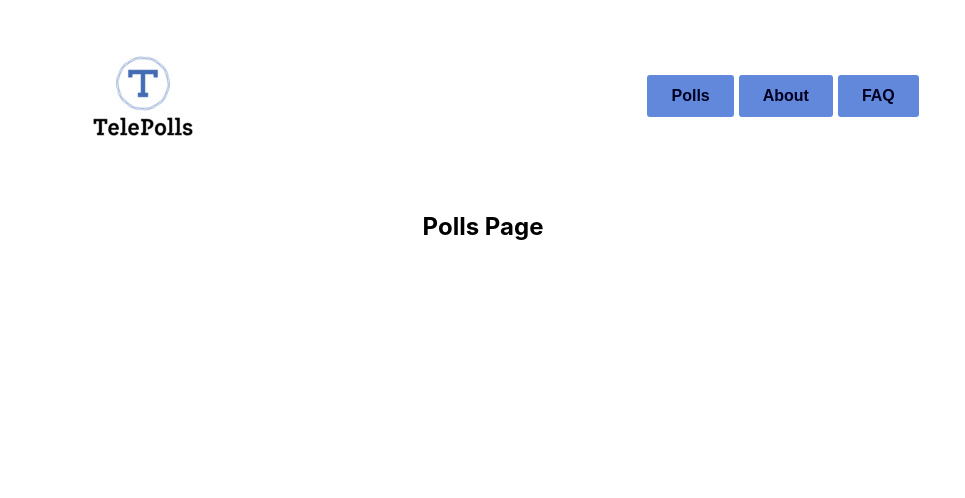
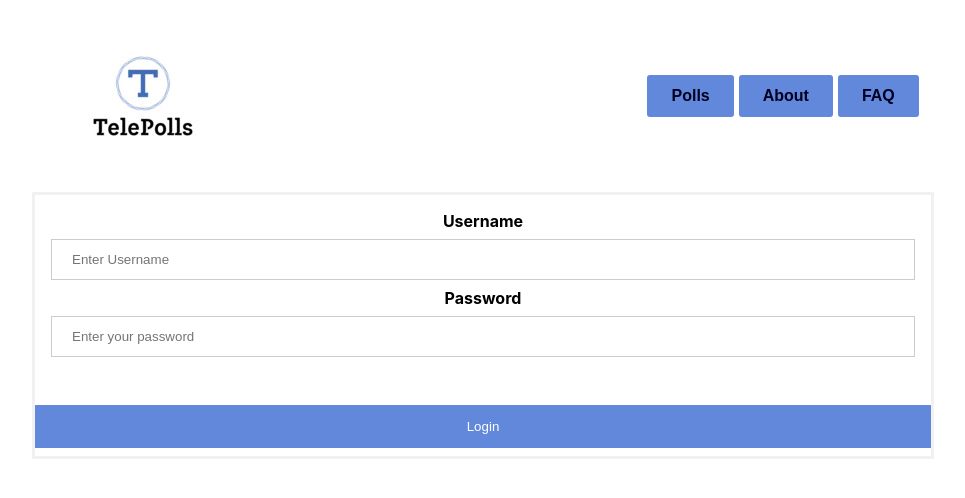
Before and after one commit to yanivholder/WWW_DATA_HW4, a React (Create React App) app in the folder react-app/: page / in a window 1280 px wide. Shown: the top 498 px of the page, without its empty margins (157-1122 px from the left). Built offline with nearby package versions, Linux system fonts and the light colour scheme.

Commit message:
Added Polls page and user login

```diff
--- a/react-app/src/App.css
+++ b/react-app/src/App.css
@@ -32,3 +32,100 @@
   line-height: 1.15;
   font-size: 16px;
 }
+
+.popup-box {
+  position: fixed;
+  background: #00000050;
+  width: 100%;
+  height: 100vh;
+  top: 0;
+  left: 0;
+}
+
+.box {
+  position: relative;
+  width: 70%;
+  margin: 0 auto;
+  height: auto;
+  max-height: 70vh;
+  margin-top: calc(100vh - 85vh - 20px);
+  background: #fff;
+  border-radius: 4px;
+  padding: 20px;
+  border: 1px solid #999;
+  overflow: auto;
+}
+
+.close-icon {
+  content: 'x';
+  cursor: pointer;
+  position: fixed;
+  right: calc(15% - 30px);
+  top: calc(100vh - 85vh - 33px);
+  background: #ededed;
+  width: 25px;
+  height: 25px;
+  border-radius: 50%;
+  line-height: 20px;
+  text-align: center;
+  border: 1px solid #999;
+  font-size: 20px;
+}
+
+/* Bordered form */
+form {
+  width: 70%;
+  display: inline-block;
+  border: 3px solid #f1f1f1;
+}
+
+/* Full-width inputs */
+input[type=text], input[type=password] {
+  width: 100%;
+  padding: 12px 20px;
+  margin: 8px 0;
+  display: inline-block;
+  border: 1px solid #ccc;
+  box-sizing: border-box;
+}
+
+/* Set a style for all buttons */
+button {
+  background-color: #6188db;
+  color: white;
+  padding: 14px 20px;
+  margin: 8px 0;
+  border: none;
+  cursor: pointer;
+  width: 100%;
+}
+
+/* Add a hover effect for buttons */
+button:hover {
+  opacity: 0.8;
+}
+
+
+
+/* Center the avatar image inside this container */
+.imgcontainer {
+  text-align: center;
+  margin: 24px 0 12px 0;
+}
+
+/* Avatar image */
+img.avatar {
+  width: 40%;
+  border-radius: 50%;
+}
+
+/* Add padding to containers */
+.container {
+  padding: 16px;
+}
+
+/* The "Forgot password" text */
+span.psw {
+  float: right;
+  padding-top: 16px;
+}
--- a/react-app/src/App.tsx
+++ b/react-app/src/App.tsx
@@ -5,6 +5,7 @@ import { PageLayout } from './components/Pages/PageLayout';
 
 export const App = () => {
   const [page, setPage] = React.useState<number>(0);
+  const [failedLogin, setFailedLogin] = React.useState<boolean>(false);
 
   const changePage = (newPage: number) => {
     setPage(newPage);
@@ -14,7 +15,11 @@ export const App = () => {
   return (
     <div className="root">
       <Header changePage={changePage}/>
-      <PageLayout page={page} />
+      <PageLayout
+        page={page}
+        failedLogin={failedLogin}
+        setFailedLogin={setFailedLogin}
+      />
     </div>
   );
 }
--- a/react-app/src/components/Pages/AboutPage/About.tsx
+++ b/react-app/src/components/Pages/AboutPage/About.tsx
@@ -5,8 +5,8 @@ import '../../../App.css';
 export const About = () => {
 
     return (
-        <>
+        <div className='about-page-container'>
             <h2> About Page </h2>
-        </>
+        </div>
     );
 }
--- a/react-app/src/components/Pages/FAQPage/FAQ.tsx
+++ b/react-app/src/components/Pages/FAQPage/FAQ.tsx
@@ -5,10 +5,10 @@ import { faqContent } from './faq-content';
 export const FAQ = () => {
 
     return (
-        <div className='about-page-container'>
+        <div className='faq-page-container'>
             <h2>  FAQ  </h2>
-            { faqContent.map((faq, id) =>
-                <details>
+            { faqContent.map((faq) =>
+                <details key={faq.qID}>
                     <summary>{faq.question}</summary>
                     {faq.answer}
                 </details>
--- a/react-app/src/components/Pages/FAQPage/faq-content.ts
+++ b/react-app/src/components/Pages/FAQPage/faq-content.ts
@@ -1,10 +1,12 @@
 export type FaqContent = {
-    question: string;
+    qID: number,
+    question: string,
     answer: string;
 }
 
 export const faqContent: FaqContent[] = [
     {
+        qID: 1,
         question: 'Hello World?',
         answer: 'Yes, Hello World fo sure',
     }
--- /dev/null
+++ b/react-app/src/components/Pages/LoginPage/Login.tsx
@@ -0,0 +1,62 @@
+import { async } from 'q';
+import React, { useState } from 'react';
+import '../../../App.css';
+
+
+export interface LoginProps {
+    isLoggedIn: boolean;
+    setIsLoggedIn: React.Dispatch<React.SetStateAction<boolean>>;
+    failedLogin: boolean;
+    setFailedLogin: React.Dispatch<React.SetStateAction<boolean>>;
+}
+
+export const Login: React.FC<LoginProps> = ({
+    isLoggedIn,
+    setIsLoggedIn,
+    failedLogin,
+    setFailedLogin
+}) => {
+
+    const [username, setUsername] = useState<string>("");
+    const [password, setPassword] = useState<string>("");
+
+    const handleLogin = async (e: any) => {
+        setFailedLogin(!failedLogin);
+    }
+
+    // TODO: add some photo
+    // <div className="imgcontainer">
+    //     <img src="img_avatar2.png" alt="Avatar" class="avatar">
+    // </div>
+    return(
+        <div id="login-form">
+            <form onSubmit={(handleLogin)}>
+
+                <div className='container'>
+                    <label htmlFor="Username"><b>Username </b></label>
+                    <input id="Username"
+                        type="text"
+                        placeholder="Enter Username"
+                        onChange={({ target }) => {setUsername(target.value)}}
+                    />
+
+                    <label htmlFor="Password"><b>Password </b></label>
+                    <input id="Password"
+                        type="password"
+                        placeholder="Enter your password"
+                        onChange={({ target }) => {setPassword(target.value)}}
+                    />
+                </div>
+
+                <div id="button">
+                    {
+                        failedLogin ?
+                        <p> Wrong username or password </p>
+                        : <p></p>
+                    }
+                    <button type="submit">Login</button>
+                </div>
+            </form>
+        </div>
+    )
+}
--- a/react-app/src/components/Pages/PageLayout.tsx
+++ b/react-app/src/components/Pages/PageLayout.tsx
@@ -1,16 +1,25 @@
-import React from 'react';
+import React, { useState } from 'react';
 import '../../App.css';
 import { About } from './AboutPage/About';
 import { Polls } from './PollsPage/Polls';
 import { FAQ } from './FAQPage/FAQ';
+import { Login } from './LoginPage/Login'
 
 export interface PageLayoutProps {
     page: number;
+    failedLogin: boolean;
+    setFailedLogin: React.Dispatch<React.SetStateAction<boolean>>;
 }
 export const PageLayout: React.FC<PageLayoutProps> = ({
-    page
+    page,
+    failedLogin,
+    setFailedLogin
 }) => {
 
+    const [isLoggedIn, setIsLoggedIn] = useState<boolean>(false);
+
+    if(isLoggedIn) {
+        // TODO: Maybe switch to Router
         switch(page) {
             case 0:
                 return <Polls />
@@ -23,3 +32,15 @@ export const PageLayout: React.FC<PageLayoutProps> = ({
 
         }
     }
+
+    else { // No admin is logged in
+
+        return <Login
+                    isLoggedIn={isLoggedIn}
+                    setIsLoggedIn={setIsLoggedIn}
+                    failedLogin={failedLogin}
+                    setFailedLogin={setFailedLogin}
+                />
+    }
+
+}
--- /dev/null
+++ b/react-app/src/components/Pages/PollsPage/PollButton.tsx
@@ -0,0 +1,33 @@
+import React, { useState } from "react";
+import '../../../App.css';
+import { Question } from "../../../types";
+import Popup from './Popup';
+
+export interface PollButtonProps {
+    question: Question,
+}
+
+export const PollButton: React.FC<PollButtonProps> = ({
+    question,
+}) => {
+
+    const [isOpen, setIsOpen] = useState<boolean>(false);
+
+    const { pollID, content } = question;
+
+    const handlePollButton = () => {
+        setIsOpen(!isOpen);
+    }
+
+    return (
+        <div className="poll-button-tab">
+            <button key={pollID} className='poll-button' onClick={() => handlePollButton()}>
+                {content}
+            </button>
+            {isOpen && <Popup
+                pollID={ pollID }
+                handleClose={handlePollButton}
+                />}
+        </div>
+    )
+}
--- a/react-app/src/components/Pages/PollsPage/Polls.tsx
+++ b/react-app/src/components/Pages/PollsPage/Polls.tsx
@@ -1,18 +1,41 @@
 import React from 'react';
 import '../../../App.css';
+import { useEffect, useState } from 'react';
+import { Question } from '../../../types';
+import { PollButton } from './PollButton';
 
-export interface PollsProps {
+export const Polls = () => {
+   const [questions, setQuestions] = useState<Question[]>([]);
 
-}
-
-export const Polls: React.FC<PollsProps> = ({
-
-}) => {
-
+   useEffect(() => {
+       fetch('/test/get_polls')
+       .then(data => data.json())
+       .then(data => {
+           let typeQuestions: Question[] = [];
+           data.questions.forEach((element: any) => {
+                const newQuestion: Question = {
+                    pollID: (element[0] as number),
+                    content: (element[1] as string)
+                }
+                typeQuestions.push(newQuestion);
+           });
+           setQuestions(typeQuestions);
+        });
+   }, []);
 
     return (
-        <>
+        <div className='polls-page-container'>
             <h2> Polls Page </h2>
-        </>
+            <div>
+            {
+                // TODO: Fix the race between rendering and useEffect
+                questions.length > 0 ?
+                    questions.map(question =>
+                        <PollButton key={question.pollID} question={question}/>)
+                :
+                <h2> No Polls Created Yet </h2>
+            }
+            </div>
+        </div>
     );
 }
--- /dev/null
+++ b/react-app/src/components/Pages/PollsPage/Popup.tsx
@@ -0,0 +1,50 @@
+import React, { useEffect, useState } from "react";
+import { string } from "yargs";
+import { AnswerInfo } from "../../../types";
+
+export interface PopupProps {
+    // TODO: change the type
+    pollID: number;
+    handleClose: any;
+}
+
+export const Popup: React.FC<PopupProps> = ({
+    pollID,
+    handleClose
+}) => {
+
+    const [questionInfo, setQuestionInfo] = useState<AnswerInfo[]>([]);
+
+    useEffect(() => {
+        fetch(`/test/poll_info/${pollID}`)
+        .then(data => data.json())
+        .then(data => {
+            let answerInfoList: AnswerInfo[] = [];
+            data.data.forEach((element: any) => {
+                 const newAnswerInfo: AnswerInfo = {
+                     answer: (element[0] as string),
+                     amount: (element[1] as number)
+                 }
+                 answerInfoList.push(newAnswerInfo);
+            });
+            setQuestionInfo(answerInfoList);
+         });
+    }, []);
+
+    return (
+    <div className="popup-box">
+      <div className="box">
+        <span className="close-icon" onClick={handleClose}>x</span>
+        <div>
+        {
+            // TODO: add key
+            questionInfo.map(answerInfo =>
+                <><p>{answerInfo.answer}</p><p>{answerInfo.amount}</p></>)
+        }
+        </div>
+      </div>
+    </div>
+  );
+};
+
+export default Popup;
--- /dev/null
+++ b/react-app/src/types.ts
@@ -0,0 +1,9 @@
+export interface Question {
+    pollID: number;
+    content: string;
+}
+
+export interface AnswerInfo {
+    answer: string;
+    amount: number;
+}
```
Also changed, not shown: 1 other file (tests, documents, lock files or other folders). Lines whose indentation alone changed are shown as unchanged.
